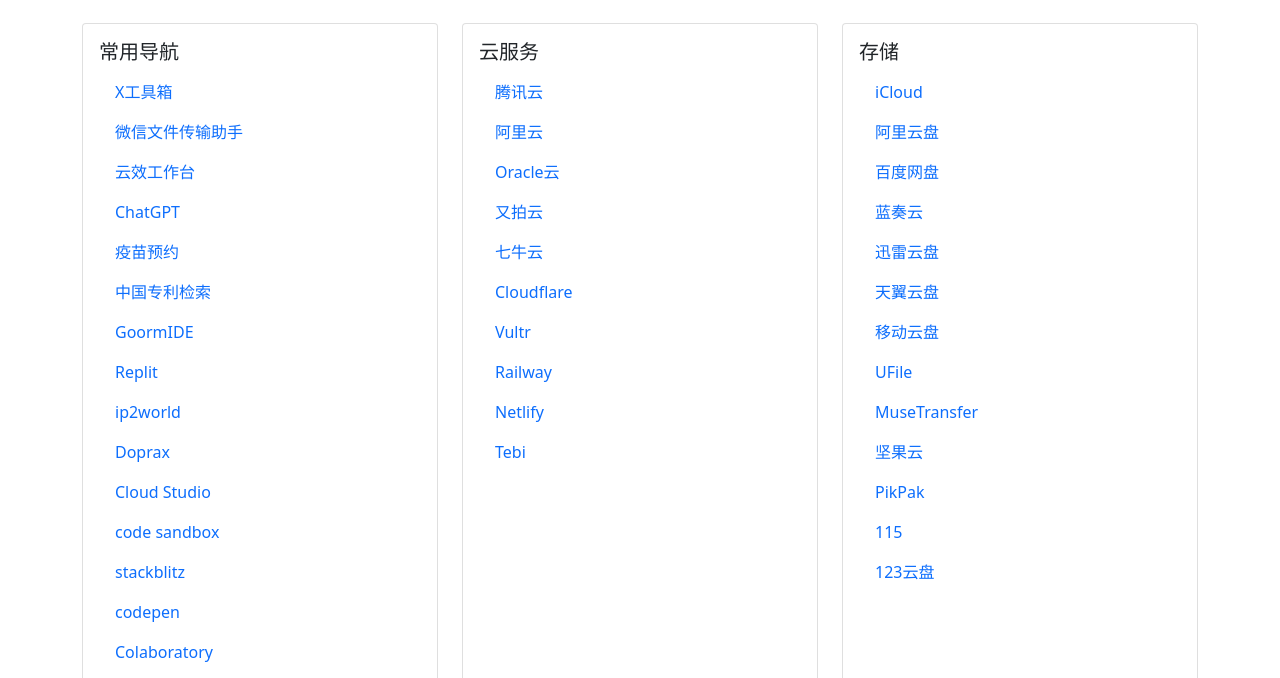
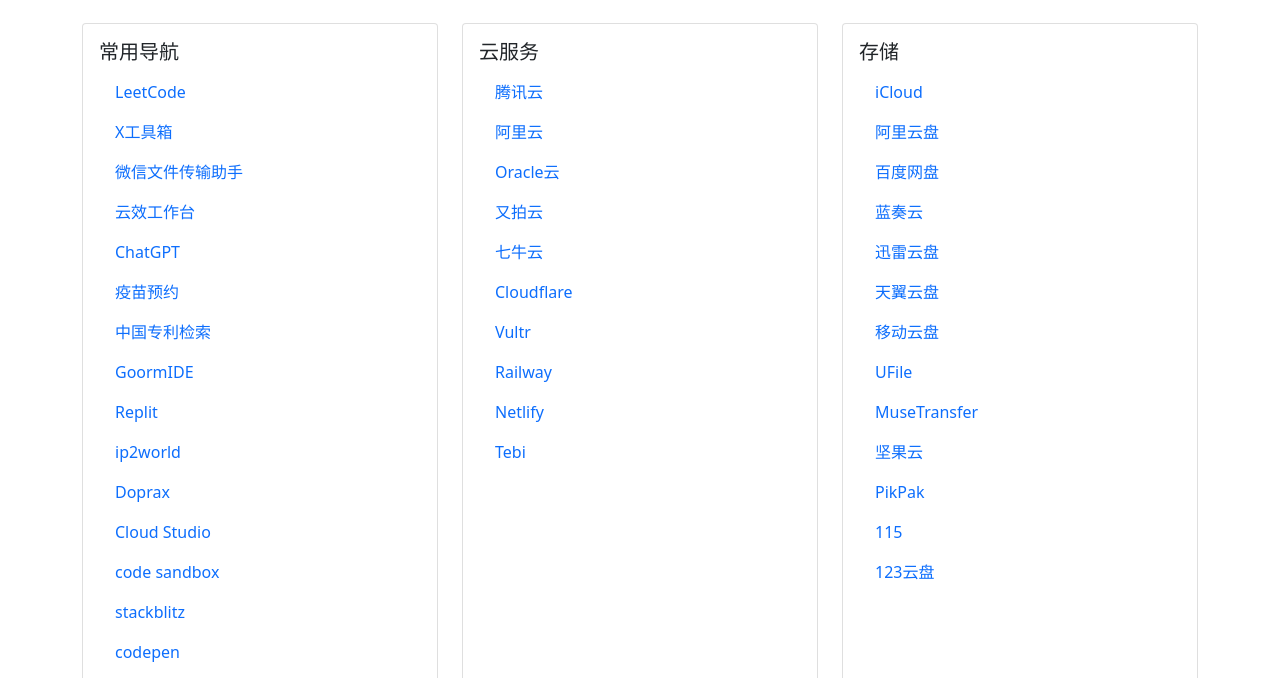
Before and after one commit to c2mx/Favorite-URL, a plain HTML site: page index.html in a window 1280 px wide. Shown: the part 121-799 px from the top of the page. Drawn offline with nearby package versions, Linux system fonts and the light colour scheme.

Commit message:
Update index.html

```diff
--- a/index.html
+++ b/index.html
@@ -21,6 +21,10 @@
                         <ul class="list-unstyled">
                             <li>
                                 <a class="nav-link" href="https://x.ccoode.com/"
+                                    target="_blank"><span>LeetCode</span></a>
+                            </li>
+                            <li>
+                                <a class="nav-link" href="https://leetcode.com/"
                                     target="_blank"><span>X工具箱</span></a>
                             </li>
                             <li>
```
